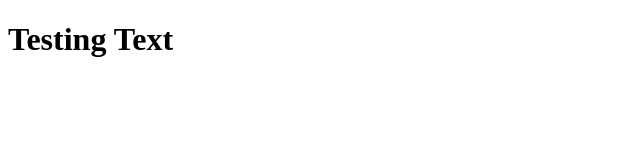
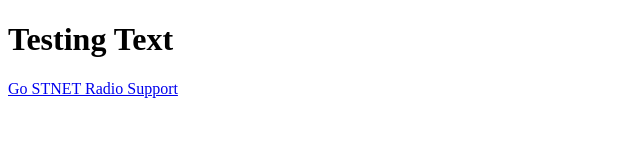
Before and after one commit to sorasukt/sorasukt-Website, a plain HTML site: page TestingPage.html in a window 1280 px wide. Shown: the whole page, without its empty margins (0-640 px from the left). Drawn offline with Linux system fonts and the light colour scheme.

Commit message:
Change file name and add STNET Radio Support link in code

```diff
--- a/STNET Radio Testing Page.html
+++ b/TestingPage.html
@@ -7,6 +7,7 @@
 </head>
 <body>
     <h1>Testing Text</h1>
+    <a href="https://support.stnetradio.co"> Go STNET Radio Support</a>
 
 </body>
 </html>
```
